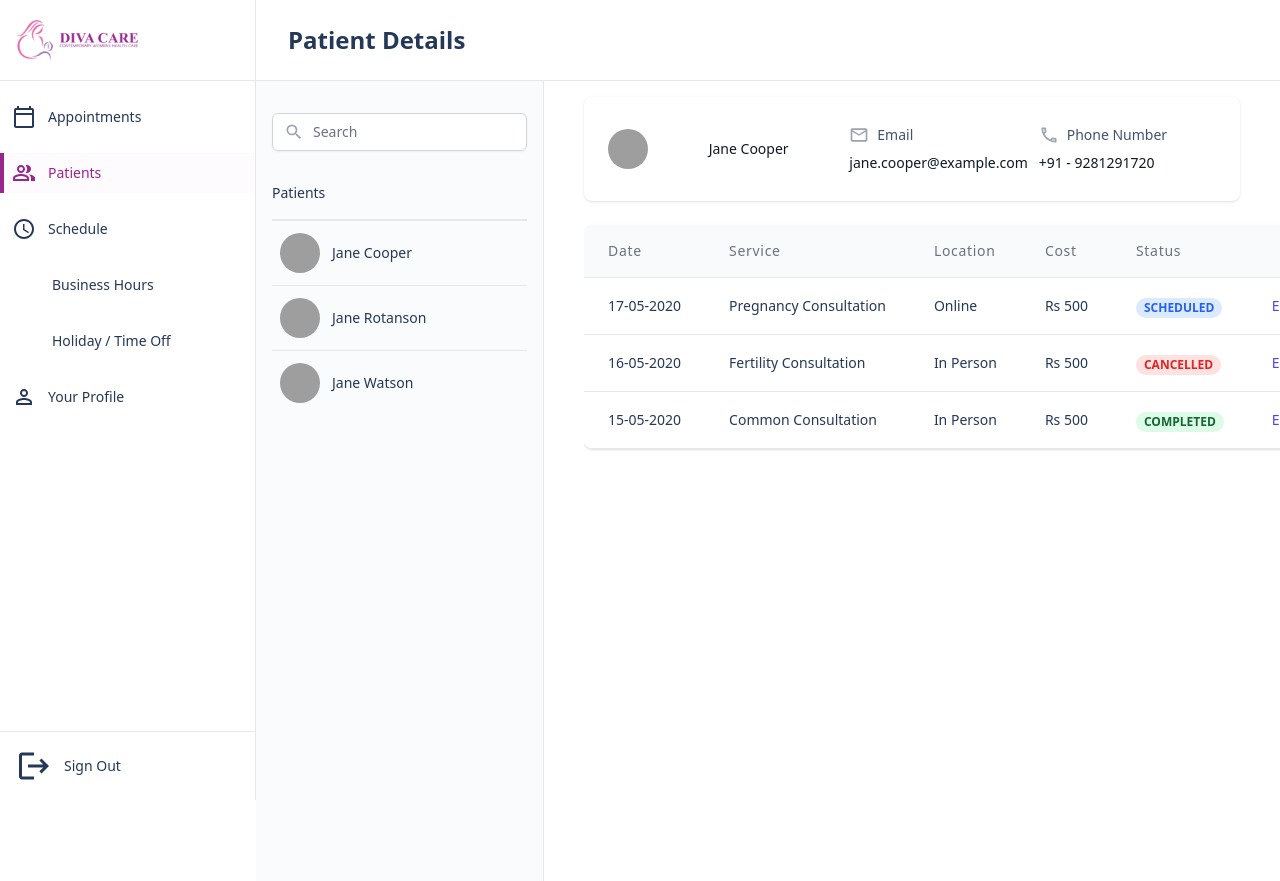
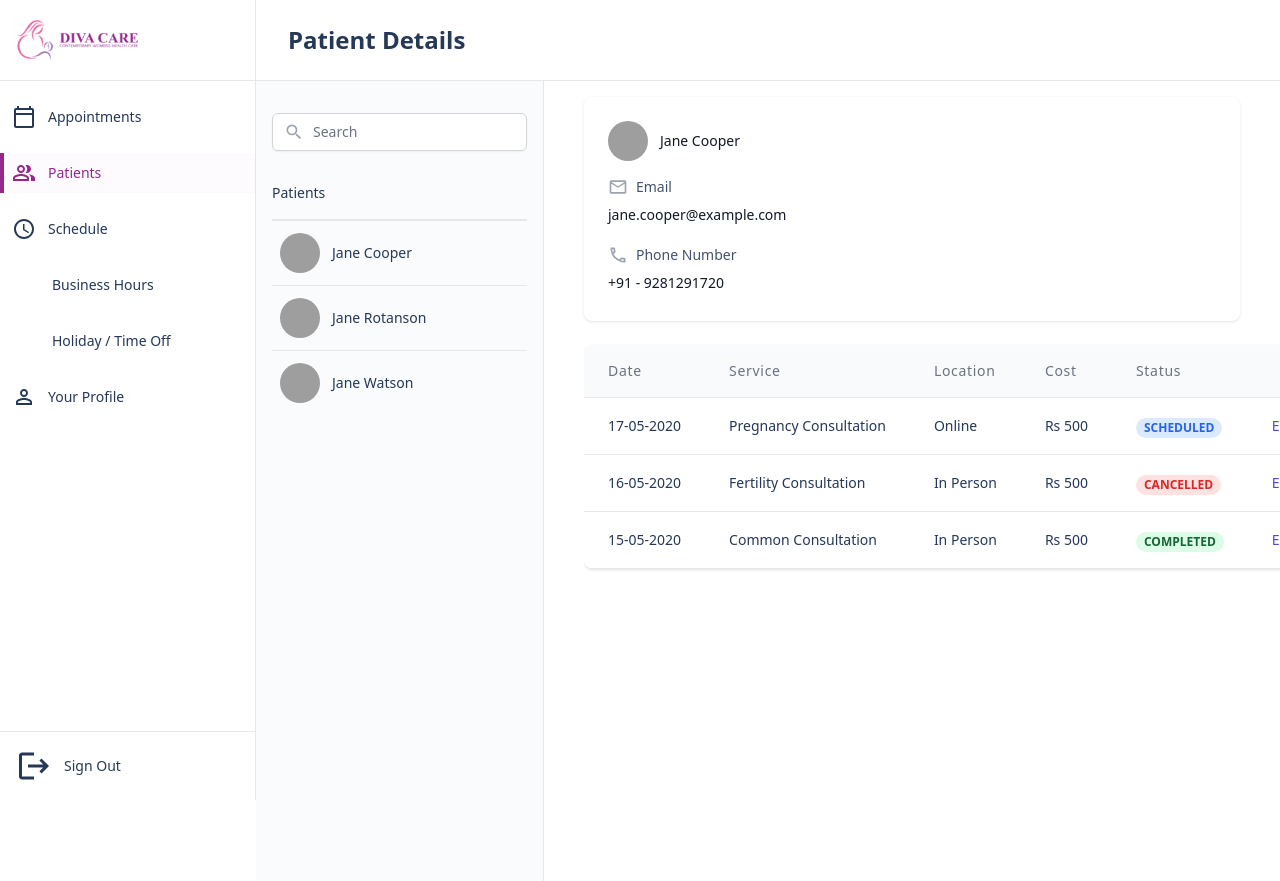
Before and after one commit to anrahulananth/doctor-app, a Next.js app: page /doctor/patients in a window 1280 px wide. Built offline with nearby package versions, Linux system fonts and the light colour scheme; grey boxes are pictures that could not be loaded; a web font is replaced by a local one.

Commit message:
Patient Style Changes

```diff
--- a/src/pages/doctor/patients.js
+++ b/src/pages/doctor/patients.js
@@ -117,12 +117,10 @@ export default function Patients() {
                 >
                     <div className="flex flex-col mx-0 lg:mx-10">
                         <div className="bg-white px-4 py-6 my-4 shadow sm:p-6 sm:rounded-lg">
-                            <div className="flex space-x-3 justify-center items-center">
-                                <div className="flex-shrink-0">
+                            <div className="flex flex-col space-y-3 xl:flex-row xl:space-x-3 xl:items-center">
+                                <div className="min-w-0 flex-1 flex items-center space-x-3">
                                     <img className="h-10 w-10 rounded-full" src={patients[0].image} alt="" />
-                                </div>
-                                <div className="min-w-0 flex-1">
-                                    <p className="text-sm font-medium text-center text-gray-900">
+                                    <p className="text-sm font-medium text-gray-900">
                                         {patients[0].name}
                                     </p>
                                 </div>
```
